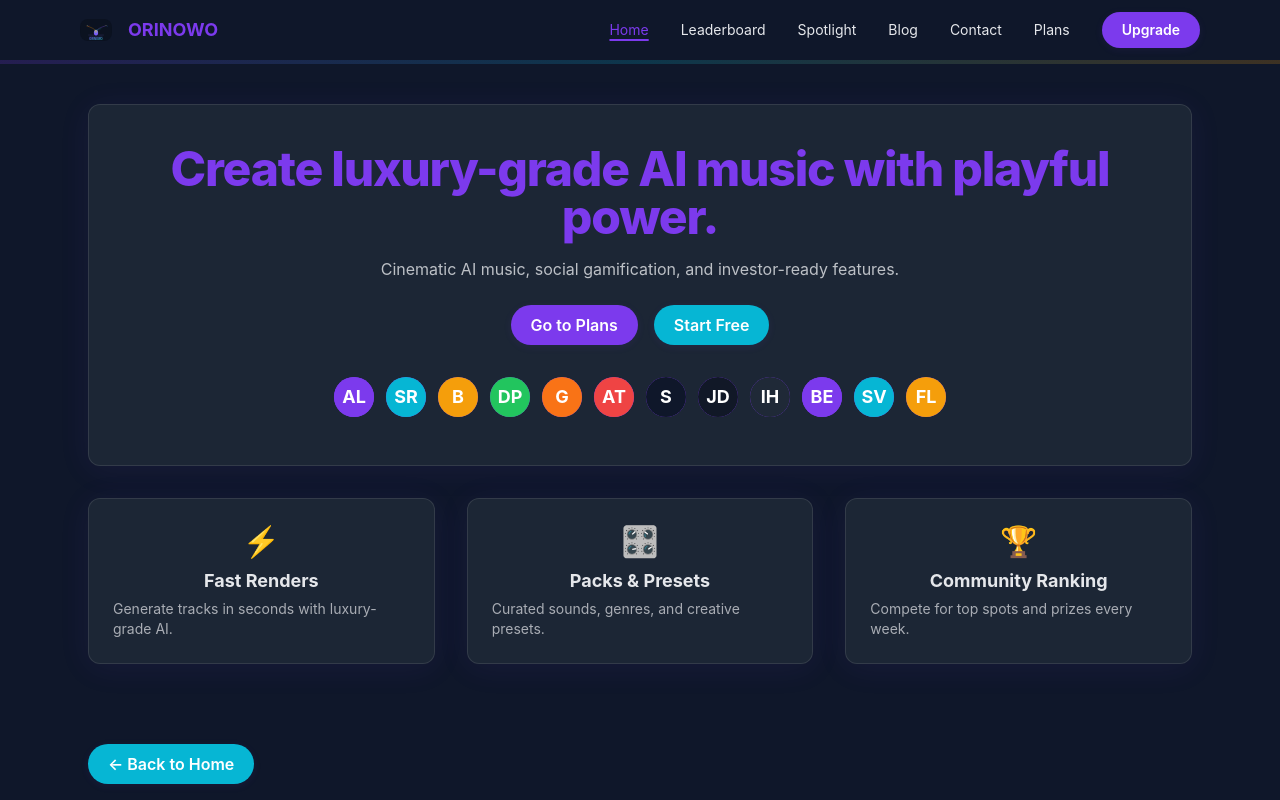
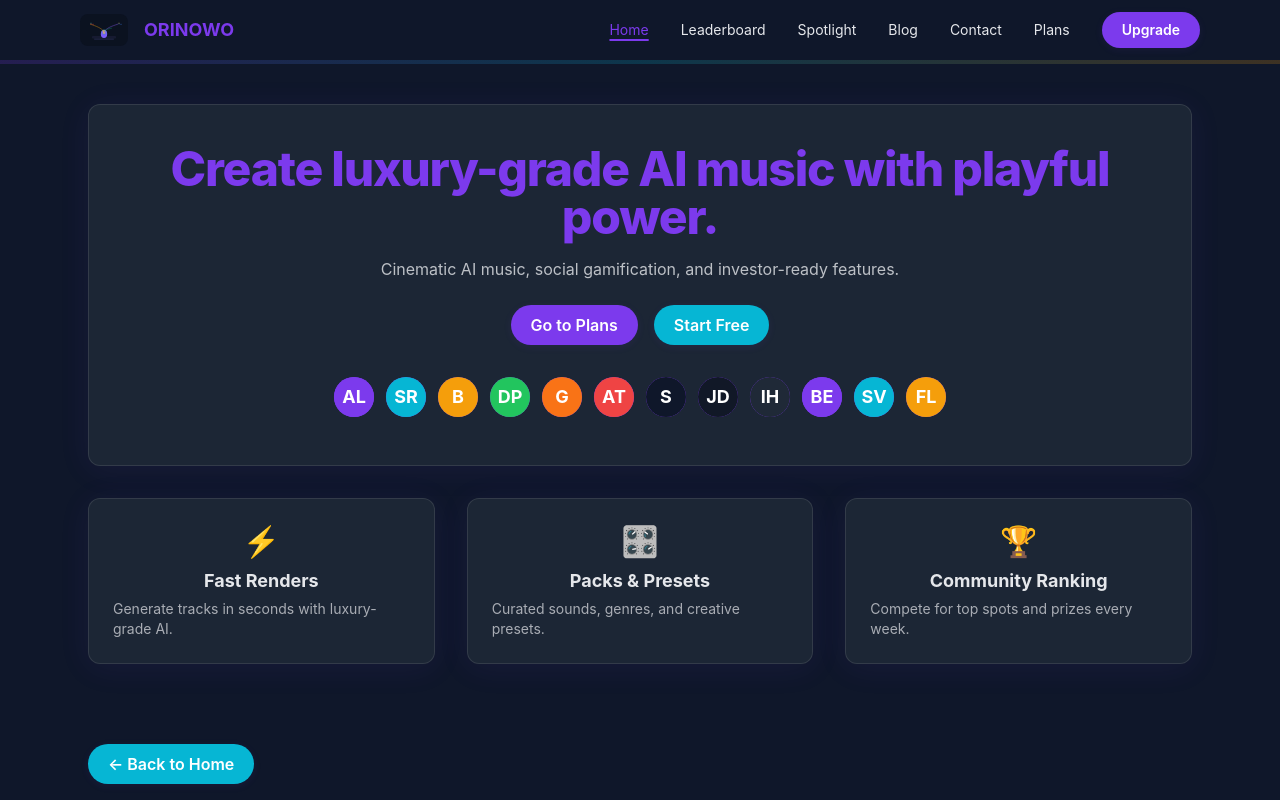
Before and after one commit to Orinowoai/Orinowowa, a Next.js app: page / in a window 1280 px wide. Shown: the top 800 px of the page. Built offline with nearby package versions, Linux system fonts and the light colour scheme.

Commit message:
fix: render logo inline as SVG for crisp display

```diff
--- a/components/Logo.tsx
+++ b/components/Logo.tsx
@@ -1,9 +1,31 @@
 import React from 'react';
 
-export default function Logo({ className = '', size = 32, label = true }: { className?: string; size?: number; label?: boolean }) {
+export default function Logo({ className = '', size = 48, label = true }: { className?: string; size?: number; label?: boolean }) {
   return (
     <span className={`flex items-center gap-3 font-bold text-primary text-lg ${className}`} aria-label="Orinowo logo">
-      <img src="/orinowo-logo.svg" alt="Orinowo merch logo" width={size} height={size * 0.67} style={{display:'inline-block',verticalAlign:'middle',borderRadius:'8px'}} />
+      <svg width={size} height={size * 0.67} viewBox="0 0 480 320" fill="none" xmlns="http://www.w3.org/2000/svg" style={{display:'inline-block',verticalAlign:'middle',borderRadius:'8px'}}>
+        <rect width="480" height="320" rx="48" fill="#0B1220"/>
+        <rect x="120" y="220" width="240" height="24" rx="8" fill="#161a31"/>
+        <rect x="140" y="244" width="200" height="12" rx="6" fill="#1f2443"/>
+        <ellipse cx="240" cy="200" rx="32" ry="40" fill="#7C5CFA"/>
+        <circle cx="240" cy="180" r="20" fill="#FFC649" stroke="#7C5CFA" strokeWidth="4"/>
+        <ellipse cx="240" cy="180" rx="22" ry="22" fill="none" stroke="#14B8A6" strokeWidth="4"/>
+        <rect x="222" y="170" width="12" height="24" rx="6" fill="#7C5CFA"/>
+        <rect x="246" y="170" width="12" height="24" rx="6" fill="#7C5CFA"/>
+        <path d="M240 180 C260 140, 320 120, 380 100" stroke="#8B5CF6" strokeWidth="4" fill="none"/>
+        <path d="M240 180 C220 140, 160 120, 100 100" stroke="#F59E0B" strokeWidth="4" fill="none"/>
+        <path d="M240 180 C250 160, 270 150, 320 140" stroke="#10B981" strokeWidth="3" fill="none"/>
+        <path d="M380 100 Q390 90, 400 100 Q410 110, 420 100" stroke="#3B82F6" strokeWidth="3" fill="none"/>
+        <path d="M100 100 Q110 90, 120 100 Q130 110, 140 100" stroke="#F43F5E" strokeWidth="3" fill="none"/>
+        <ellipse cx="390" cy="90" rx="6" ry="3" fill="#FFC649"/>
+        <ellipse cx="110" cy="90" rx="6" ry="3" fill="#14B8A6"/>
+        <defs>
+          <linearGradient id="g" x1="0" y1="0" x2="1" y2="1">
+            <stop offset="0%" stopColor="#7C5CFA"/>
+            <stop offset="100%" stopColor="#14B8A6"/>
+          </linearGradient>
+        </defs>
+      </svg>
       {label && <span className="ml-1">ORINOWO</span>}
     </span>
   );
```
